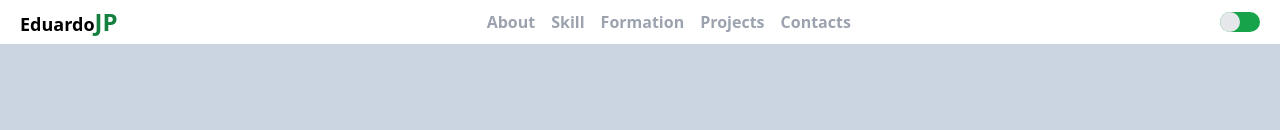
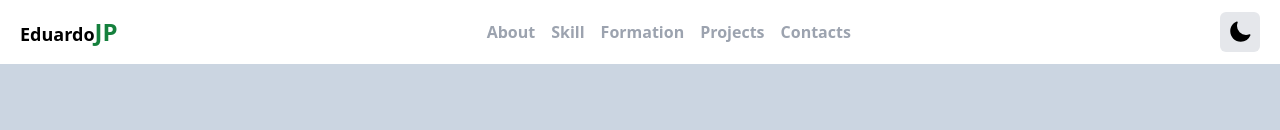
Before and after one commit to eduardojpanzo/portfolio, a Next.js app: page / in a window 1280 px wide. Shown: the top 130 px of the page. Built offline with nearby package versions, Linux system fonts and the light colour scheme.

Commit message:
chore: change the element switch

```diff
--- a/src/components/Switch.tsx
+++ b/src/components/Switch.tsx
@@ -1,23 +1,52 @@
 import { useTheme } from "next-themes";
+import { useEffect, useState } from "react";
+import { Button } from "./Button";
 
 export function Switch() {
-  const { theme, setTheme } = useTheme();
+  const { theme, setTheme, systemTheme } = useTheme();
+  const [mounted, setMounted] = useState(false);
 
-  const hangleToggleTheme = () => {
-    if (theme === "dark") {
-      setTheme("light");
-      return;
+  useEffect(() => {
+    setMounted(true);
+  }, []);
+
+  const renderThemeChanger = () => {
+    if (!mounted) return null;
+
+    const currentTheme = theme === "system" ? systemTheme : theme;
+
+    if (currentTheme === "dark") {
+      return (
+        <Button className="bg-gray-600" onClick={() => setTheme("light")}>
+          <svg
+            xmlns="http://www.w3.org/2000/svg"
+            viewBox="0 0 24 24"
+            fill="currentColor"
+            className="w-6 h-6"
+          >
+            <path d="M12 2.25a.75.75 0 01.75.75v2.25a.75.75 0 01-1.5 0V3a.75.75 0 01.75-.75zM7.5 12a4.5 4.5 0 119 0 4.5 4.5 0 01-9 0zM18.894 6.166a.75.75 0 00-1.06-1.06l-1.591 1.59a.75.75 0 101.06 1.061l1.591-1.59zM21.75 12a.75.75 0 01-.75.75h-2.25a.75.75 0 010-1.5H21a.75.75 0 01.75.75zM17.834 18.894a.75.75 0 001.06-1.06l-1.59-1.591a.75.75 0 10-1.061 1.06l1.59 1.591zM12 18a.75.75 0 01.75.75V21a.75.75 0 01-1.5 0v-2.25A.75.75 0 0112 18zM7.758 17.303a.75.75 0 00-1.061-1.06l-1.591 1.59a.75.75 0 001.06 1.061l1.591-1.59zM6 12a.75.75 0 01-.75.75H3a.75.75 0 010-1.5h2.25A.75.75 0 016 12zM6.697 7.757a.75.75 0 001.06-1.06l-1.59-1.591a.75.75 0 00-1.061 1.06l1.59 1.591z" />
+          </svg>
+        </Button>
+      );
     }
 
-    setTheme("dark");
+    return (
+      <Button className="bg-gray-200" onClick={() => setTheme("dark")}>
+        <svg
+          xmlns="http://www.w3.org/2000/svg"
+          viewBox="0 0 24 24"
+          fill="currentColor"
+          className="w-6 h-6"
+        >
+          <path
+            fill-rule="evenodd"
+            d="M9.528 1.718a.75.75 0 01.162.819A8.97 8.97 0 009 6a9 9 0 009 9 8.97 8.97 0 003.463-.69.75.75 0 01.981.98 10.503 10.503 0 01-9.694 6.46c-5.799 0-10.5-4.701-10.5-10.5 0-4.368 2.667-8.112 6.46-9.694a.75.75 0 01.818.162z"
+            clip-rule="evenodd"
+          />
+        </svg>
+      </Button>
+    );
   };
 
-  return (
-    <div
-      onClick={hangleToggleTheme}
-      className="relative w-10 h-5 rounded-xl bg-green-600 cursor-pointer dark:bg-slate-300"
-    >
-      <div className="w-5 h-5 left-0 bg-gray-200 rounded-full absolute transition-all dark:left-5 dark:bg-green-600"></div>
-    </div>
-  );
+  return <>{renderThemeChanger()}</>;
 }
--- a/src/sections/Header.tsx
+++ b/src/sections/Header.tsx
@@ -6,7 +6,7 @@
   return (
     <header className="sticky -top-px z-50 duration-300">
       <div className=" max-w-7xl my-0 mx-auto px-5 backdrop-blur-md">
-        <div className="h-11 flex justify-between items-center">
+        <div className="h-16 flex items-center justify-between">
           <Logo />
           <Menu />
           <Switch />
```
